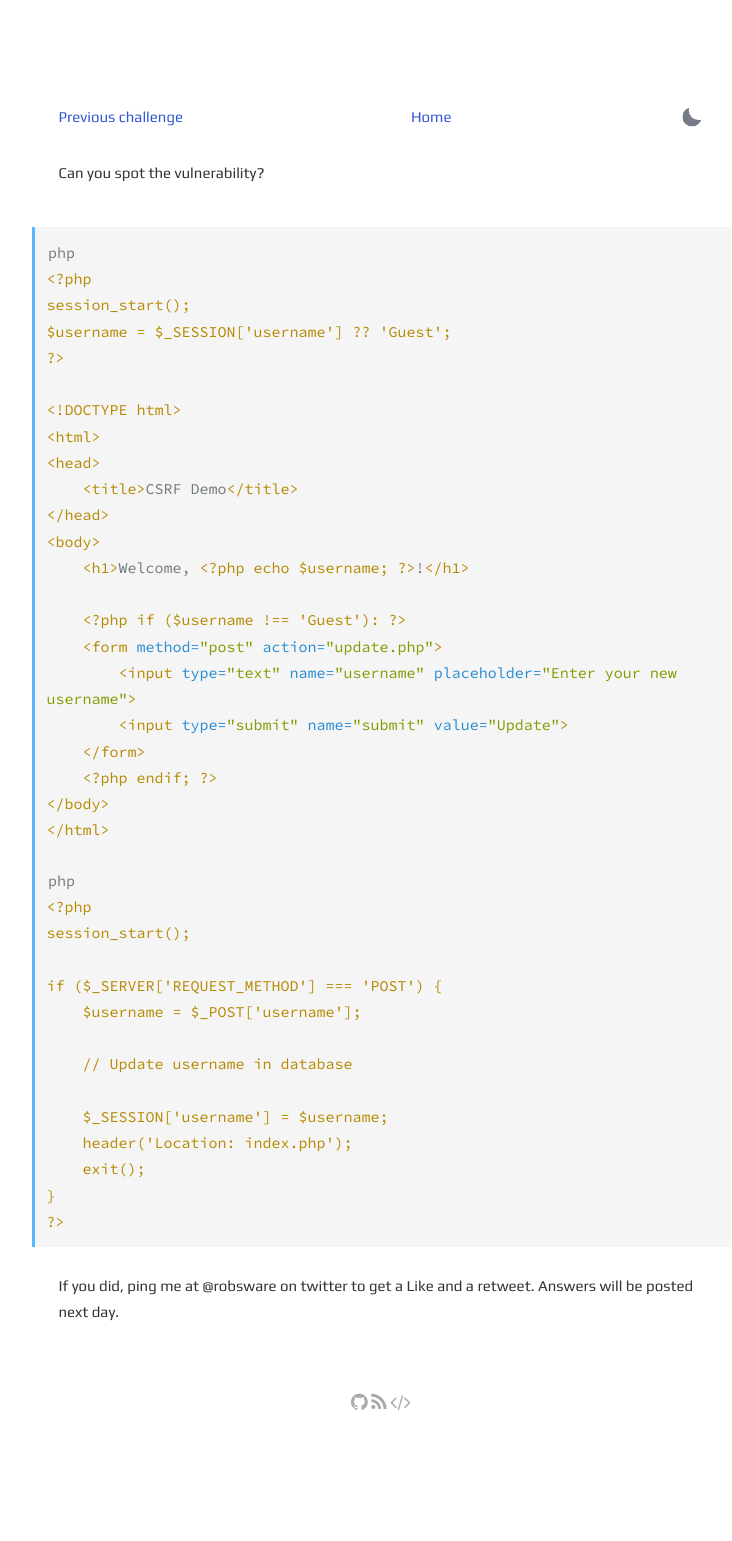
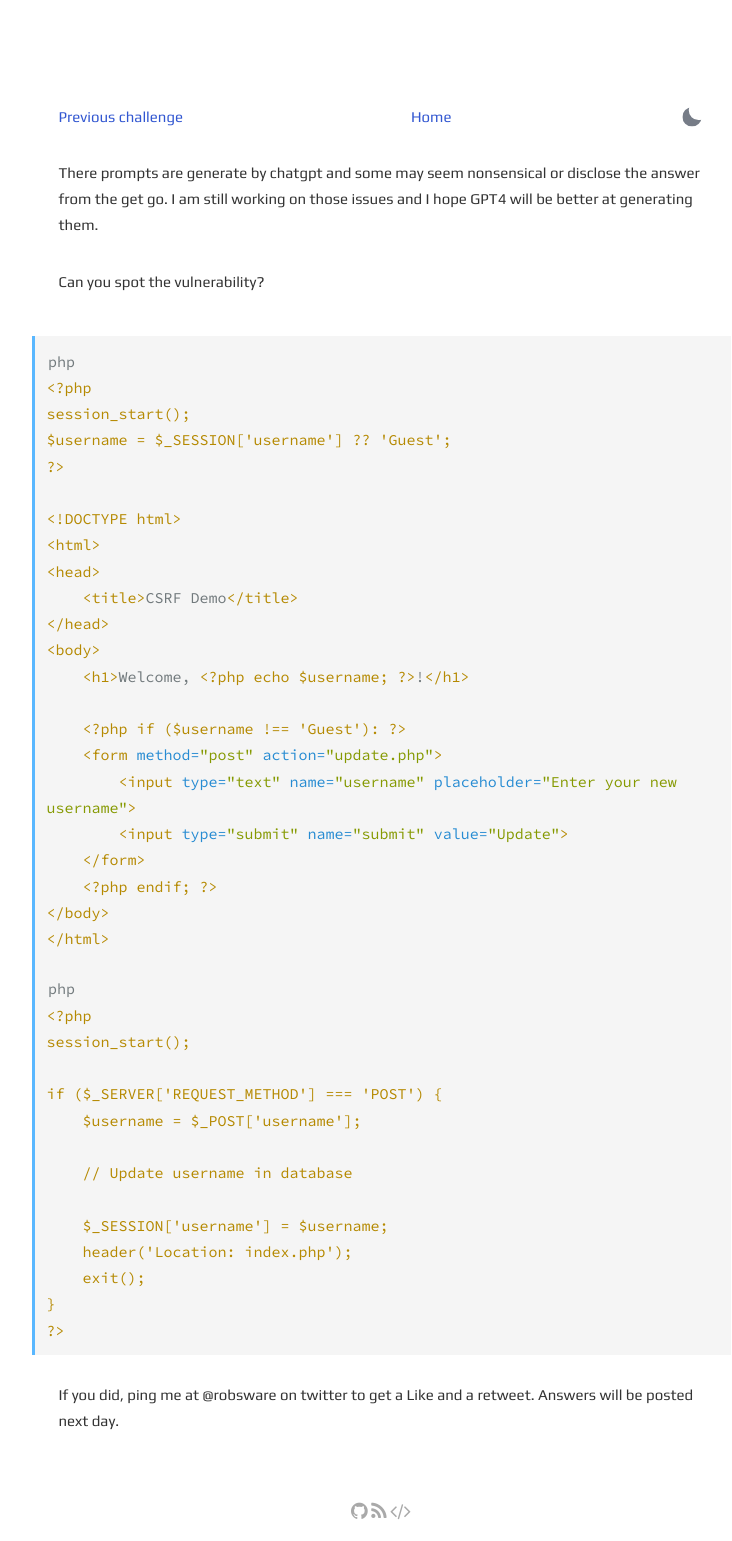
Before and after one commit to robsware/robsware.github.io, a Jekyll site: the page built from challenges/dailyappsec.html, in a window 1280 px wide. Shown: the whole page, without its empty margins (259-991 px from the left). Built offline with Jekyll 4.4.1, drawn with Linux system fonts in a browser that asks for light colours; before the commit the page ends 1433 px from its top, so only the background shows below that.

Commit message:
Update dailyappsec.html

```diff
--- a/challenges/dailyappsec.html
+++ b/challenges/dailyappsec.html
@@ -11,6 +11,9 @@ layout: page
       </button>
     </div>
   </section>
+
+<p>There prompts are generate by chatgpt and some may seem nonsensical or disclose the answer from the get go. I am still working on those issues and I hope GPT4 will be better at generating them.</p>
+
 <p>Can you spot the vulnerability?</p>
 <br>
 {% highlight html %}php
```
